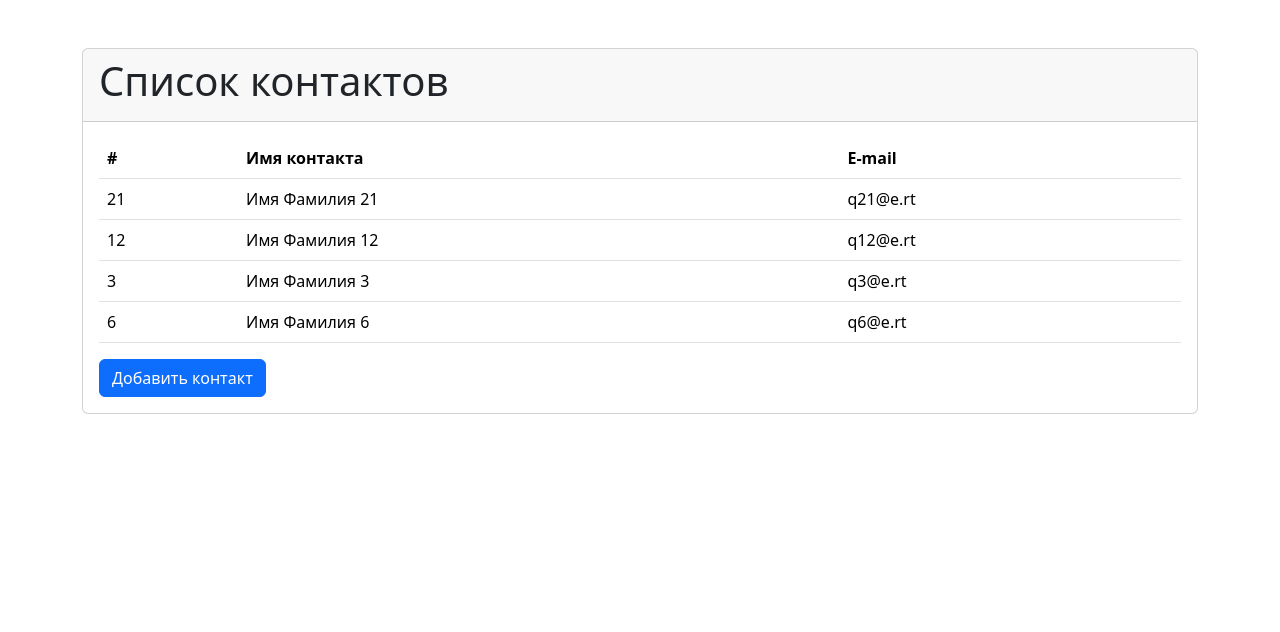
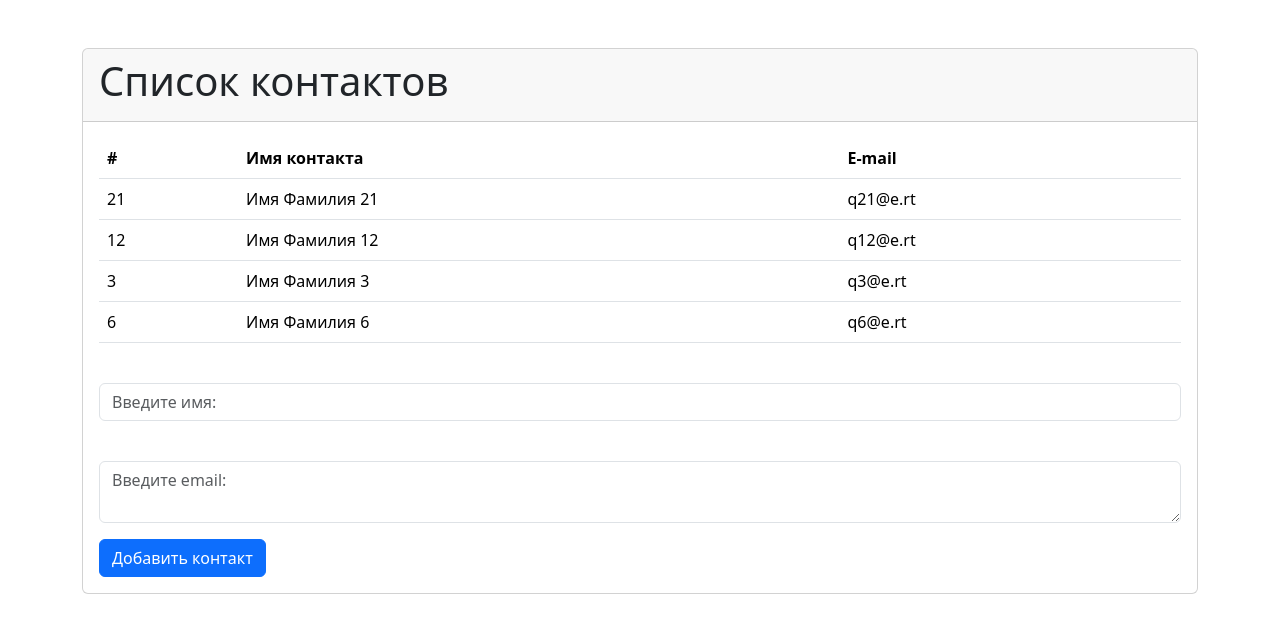
Before and after one commit to NovaCript/DotnetWebApi, a React (Create React App) app in the folder client/: page / in a window 1280 px wide. Shown: the top 632 px of the page. Built offline with nearby package versions, Linux system fonts and the light colour scheme.

Commit message:
input form

```diff
--- a/client/src/App.js
+++ b/client/src/App.js
@@ -1,3 +1,4 @@
+import FormContact from "./layout/FormContact/FormContact";
 import TableContact from "./layout/TableContact/TableContact";
 import React, { useState } from "react";
 const App = () => {
@@ -7,7 +8,7 @@
     { id: 3, name: "Имя Фамилия 3", email: "q3@e.rt" },
     { id: 6, name: "Имя Фамилия 6", email: "q6@e.rt" },
   ]);
-  const addContact = () => {
+  const addContact = (contactName, contactEmail) => {
     let newId = -1;
     // let maxId = Math.max(...contacts.map(e => e.id)) + 1;
     // contacts.sort((x, y) => x.id - y.id)[contacts.length - 1].id + 1;
@@ -20,8 +21,8 @@
     newId++;
     const item = {
       id: newId,
-      name: `Имя Фамилия ${newId}`,
-      email: `q${newId}@e.rt`,
+      name: contactName,
+      email: contactEmail,
     };
     setContacts([...contacts, item]);
   };
@@ -34,16 +35,7 @@
         </div>
         <div className="card-body">
           <TableContact contacts={contacts} />
-          <div>
-            <button
-              className="btn btn-primary"
-              onClick={() => {
-                addContact();
-              }}
-            >
-              Добавить контакт
-            </button>
-          </div>
+          <FormContact addContact={addContact} />
         </div>
       </div>
     </div>
--- /dev/null
+++ b/client/src/layout/FormContact/FormContact.jsx
@@ -0,0 +1,39 @@
+import React, {use, useState} from "react";
+
+const FormContact = (props) => {
+
+    const [contactName, setContactName] = useState("");
+    const [contactEmail, setContactEmail] = useState("");
+
+    const submit = () => {
+        props.addContact(contactName, contactEmail);
+    }
+
+  return (
+    <div>
+      <div className="mb-3">
+        <form>
+          <div className="mb-3">
+            <label className="form-label"></label>
+                      <input className="form-control" type="text" placeholder="Введите имя:"
+                      onChange={(e) => {setContactName(e.target.value)}}/>
+          </div>
+          <div className="mb-3">
+            <label className="form-label"></label>
+            {/* <input className="form-control" type="text" /> */}
+                      <textarea className="form-control" rows={2} placeholder="Введите email:"
+                      onChange={(e) => {setContactEmail(e.target.value)}}></textarea>
+          </div>
+        </form>
+      </div>
+
+      <div>
+        <button className="btn btn-primary" onClick={() => {submit()}}>
+          Добавить контакт
+        </button>
+      </div>
+    </div>
+  );
+};
+
+export default FormContact;
```
